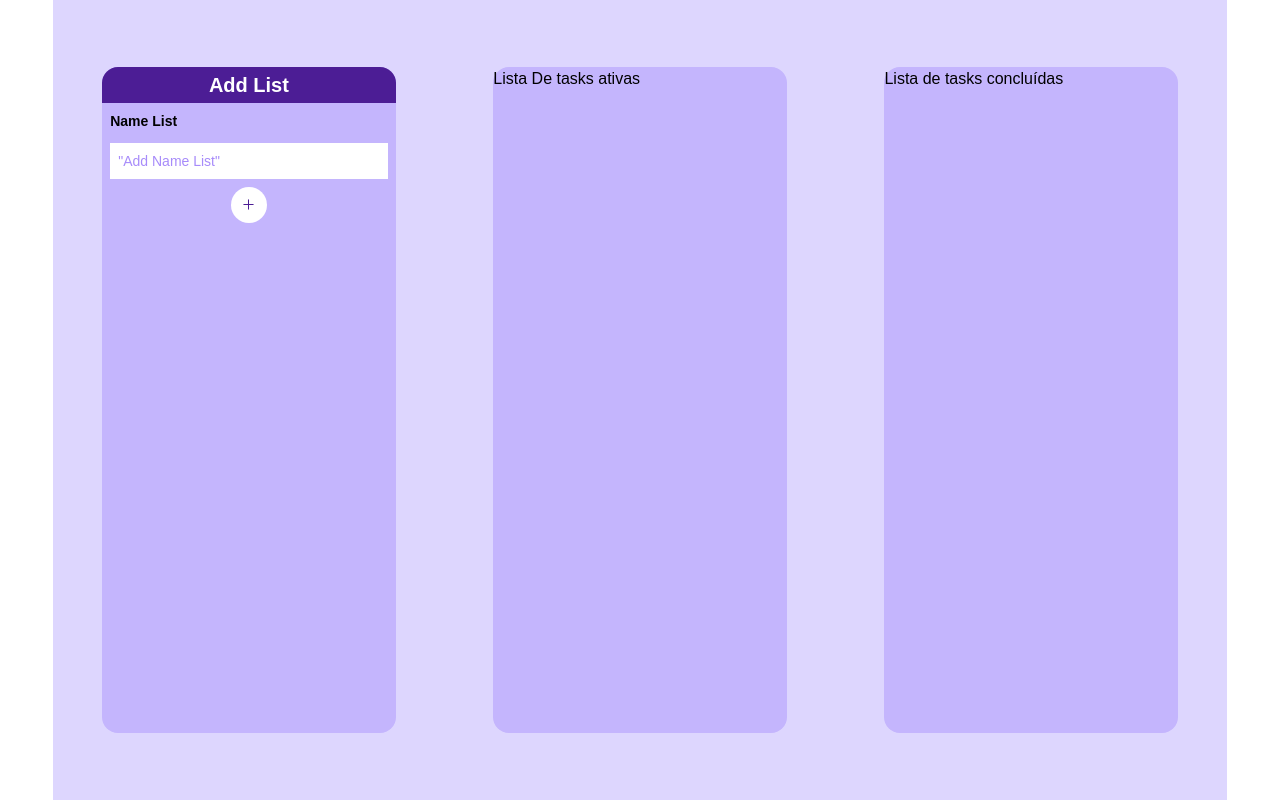
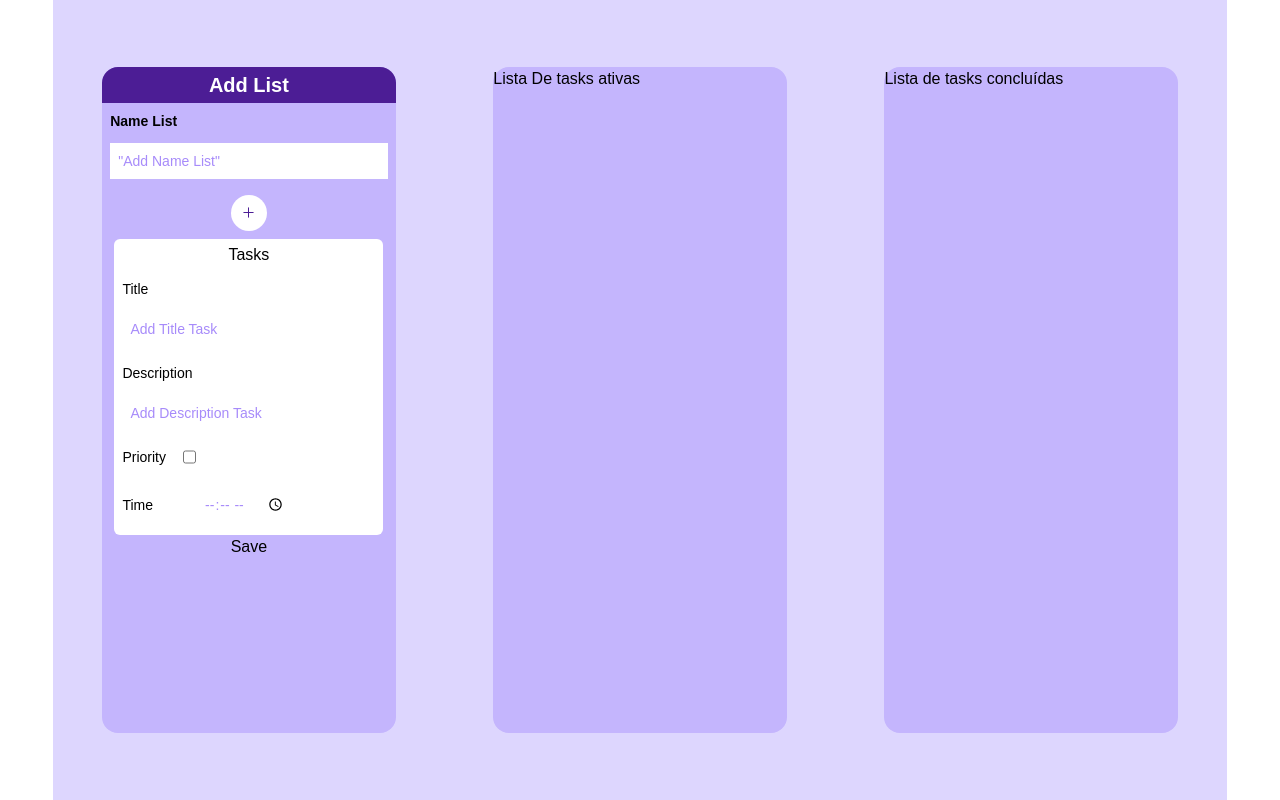
Before and after one commit to olliso17/task_go, a Next.js app in the folder front_end/: page / in a window 1280 px wide. Built offline with nearby package versions, Linux system fonts and the light colour scheme.

Commit message:
feat(front_end): update index.tsx

```diff
--- /dev/null
+++ b/front_end/components/CardAll/index.tsx
@@ -0,0 +1,22 @@
+import Inputs from "../Input"
+import TaskAdd from "../TaskAdd"
+import TitleList from "../Title"
+import TooltipTask from "../Tooltip"
+
+
+
+
+const CardAllAdd = () => (
+    <div className="flex flex-col justify-between h-auto items-center">
+        <TitleList titleList="Add List"/>
+        <Inputs type='text' nameList="Name List" htmlFor="nameList" id="nameList" defaultValue='"Add Name List"' />
+        <div className="flex items-center justify-center">
+            <TooltipTask onClick={() => { alert("clicou") }} />
+        </div>
+        <div className="bg-white w-11/12 h-auto rounded-md">
+            <TaskAdd />
+        </div>
+        <button>Save</button>
+    </div>
+)
+export default CardAllAdd
--- a/front_end/components/Input/index.tsx
+++ b/front_end/components/Input/index.tsx
@@ -1,30 +1,24 @@
+import TaskAdd from "../TaskAdd"
 import TooltipTask from "../Tooltip/index"
 
 interface Props {
     nameList: string
-    titleList: string
     htmlFor: string
     id: string
     defaultValue: string
-    type:string
+    type: string
 }
 
-export default function Inputs({titleList, nameList, htmlFor, id, defaultValue, type }: Props) {
+export default function Inputs({ nameList, htmlFor, id, defaultValue, type }: Props) {
     return (
-        <div>
-            <div className="bg-violet-900 p-1 rounded-t-2xl text-center">
-                <h1 className="text-white text-xl font-bold">{titleList}</h1>
-            </div>
+
         <fieldset className="w-full p-2 flex flex-col justify-start">
             <label className="mb-3 text-sm mt-0 font-bold" htmlFor={htmlFor}>
                 {nameList}
             </label>
             <input className="h-9 p-2 text-sm text-violet-400 focus:bg-violet-50" type={type} id={id} defaultValue={defaultValue} />
         </fieldset>
-            <div className="flex items-center justify-center">
-                <TooltipTask onClick={()=>{alert("clicou")}}/>
-            </div>
-        </div>
+
 
     )
 }
--- /dev/null
+++ b/front_end/components/Title/index.tsx
@@ -0,0 +1,13 @@
+
+interface Props{
+    titleList: string
+}
+
+
+const TitleList = ({titleList}:Props) => (
+    <div className="bg-violet-900 p-1 w-full rounded-t-2xl text-center">
+        <h1 className="text-white text-xl font-bold">{titleList}</h1>
+    </div>
+)
+
+export default TitleList
--- a/front_end/components/Tooltip/index.tsx
+++ b/front_end/components/Tooltip/index.tsx
@@ -11,7 +11,7 @@ const TooltipTask = ({onClick}:Props) => {
         <Tooltip.Provider>
             <Tooltip.Root>
                 <Tooltip.Trigger asChild>
-                    <button onClick={onClick} className="rounded-full bg-white w-9 h-9  inline-flex justify-center items-center text-violet-900 hover:bg-violet-500 hover:text-white">
+                    <button onClick={onClick} className="rounded-full m-2 bg-white w-9 h-9  inline-flex justify-center items-center text-violet-900 hover:bg-violet-500 hover:text-white">
                         <PlusIcon />
                     </button>
                 </Tooltip.Trigger>
--- a/front_end/pages/index.tsx
+++ b/front_end/pages/index.tsx
@@ -2,6 +2,7 @@ import Head from 'next/head'
 import Inputs from '@/components/Input'
 import DialogTask from '../components/TaskAdd/index';
 import CardStylePhone from '@/components/CardStylePhone';
+import CardAllAdd from '@/components/CardAll';
 
 
 export default function Home() {
@@ -16,7 +17,7 @@ export default function Home() {
       <main className="w-screen h-screen flex flex-col justify-center items-center">
         <div className='flex flex-row w-11/12 h-full bg-violet-200 items-center justify-around'>
           <CardStylePhone content={
-            <Inputs type='text' titleList='Add List' nameList="Name List" htmlFor="nameList" id="nameList" defaultValue='"Add Name List"' />
+            <CardAllAdd/>
           } />
           <CardStylePhone content={<div>Lista De tasks ativas</div>} />
           <CardStylePhone content={<div>Lista de tasks concluídas</div>} />
```
Lines whose indentation alone changed are shown as unchanged.
